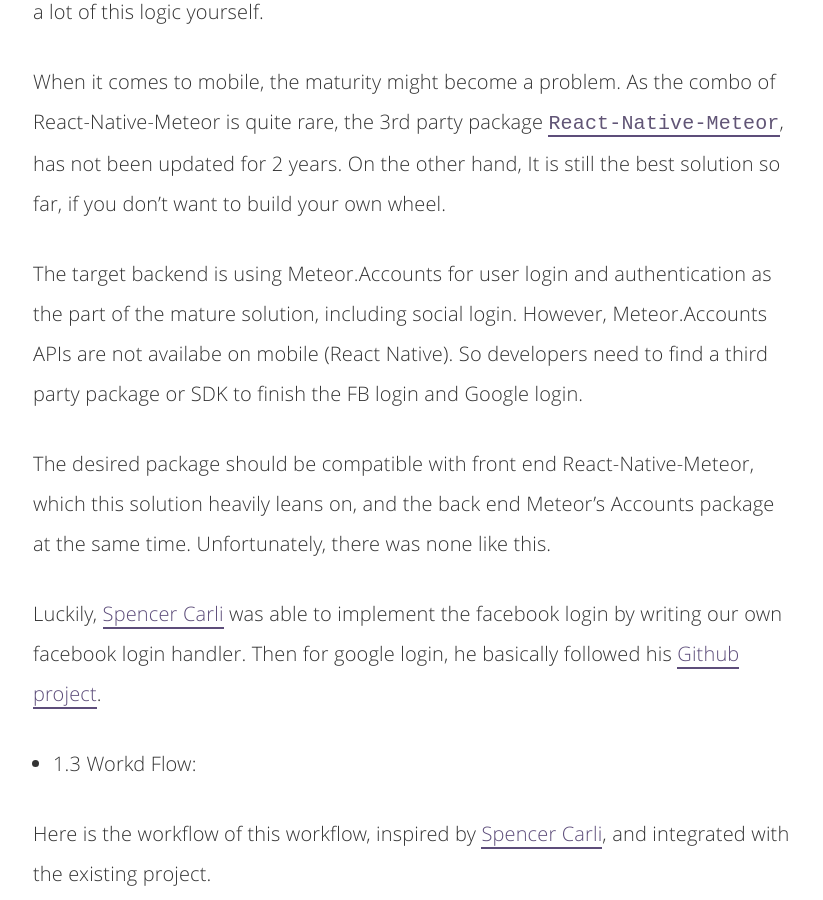
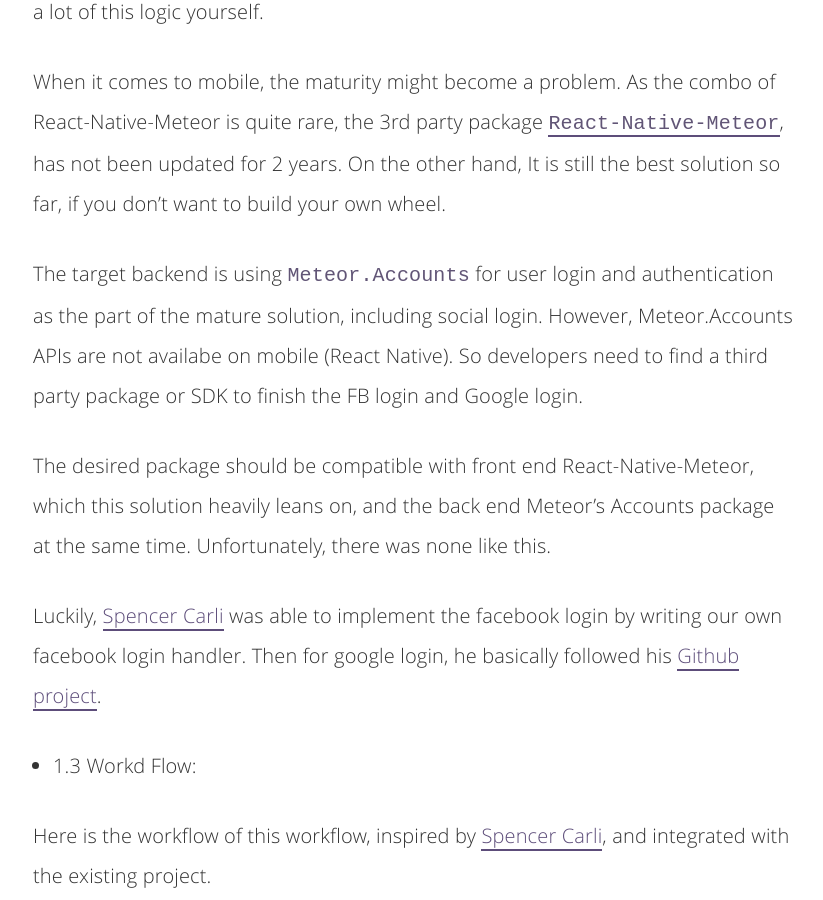
Before and after one commit to zywkloo/zywkloo.github.io, a Jekyll site: the page built from _posts/2019-09-05-React-Native-Meteor-SocialLogin.md, in a window 1280 px wide and 900 px high, scrolled down 827 px. Shown: the whole window, without its empty margins (227-1050 px from the left). Built offline with Jekyll 4.4.1, drawn with Linux system fonts in a browser that asks for light colours; comment, search, counter and statistics services are not loaded.

```diff
--- a/_posts/2019-09-05-React-Native-Meteor-SocialLogin.md
+++ b/_posts/2019-09-05-React-Native-Meteor-SocialLogin.md
@@ -27,7 +27,7 @@ Meteor web tech stack is a very mature web full stack solution. In the Meteor la
 
 When it comes to mobile, the maturity might become a problem. As the combo of React-Native-Meteor is quite rare, the 3rd party package [`React-Native-Meteor`](https://www.npmjs.com/package/react-native-meteor), has not been updated for 2 years. On the other hand, It is still the best solution so far, if you don't want to build your own wheel.
 
-The target backend is using Meteor.Accounts for user login and authentication as the part of the mature solution, including social login. However, Meteor.Accounts APIs are not availabe on mobile (React Native). So developers need to find a third party package or SDK to finish the FB login and Google login.
+The target backend is using `Meteor.Accounts` for user login and authentication as the part of the mature solution, including social login. However, Meteor.Accounts APIs are not availabe on mobile (React Native). So developers need to find a third party package or SDK to finish the FB login and Google login.
 
 The desired package should be compatible with front end React-Native-Meteor, which this solution heavily leans on, and the back end Meteor's Accounts package at the same time. Unfortunately, there was none like this.
 
```
